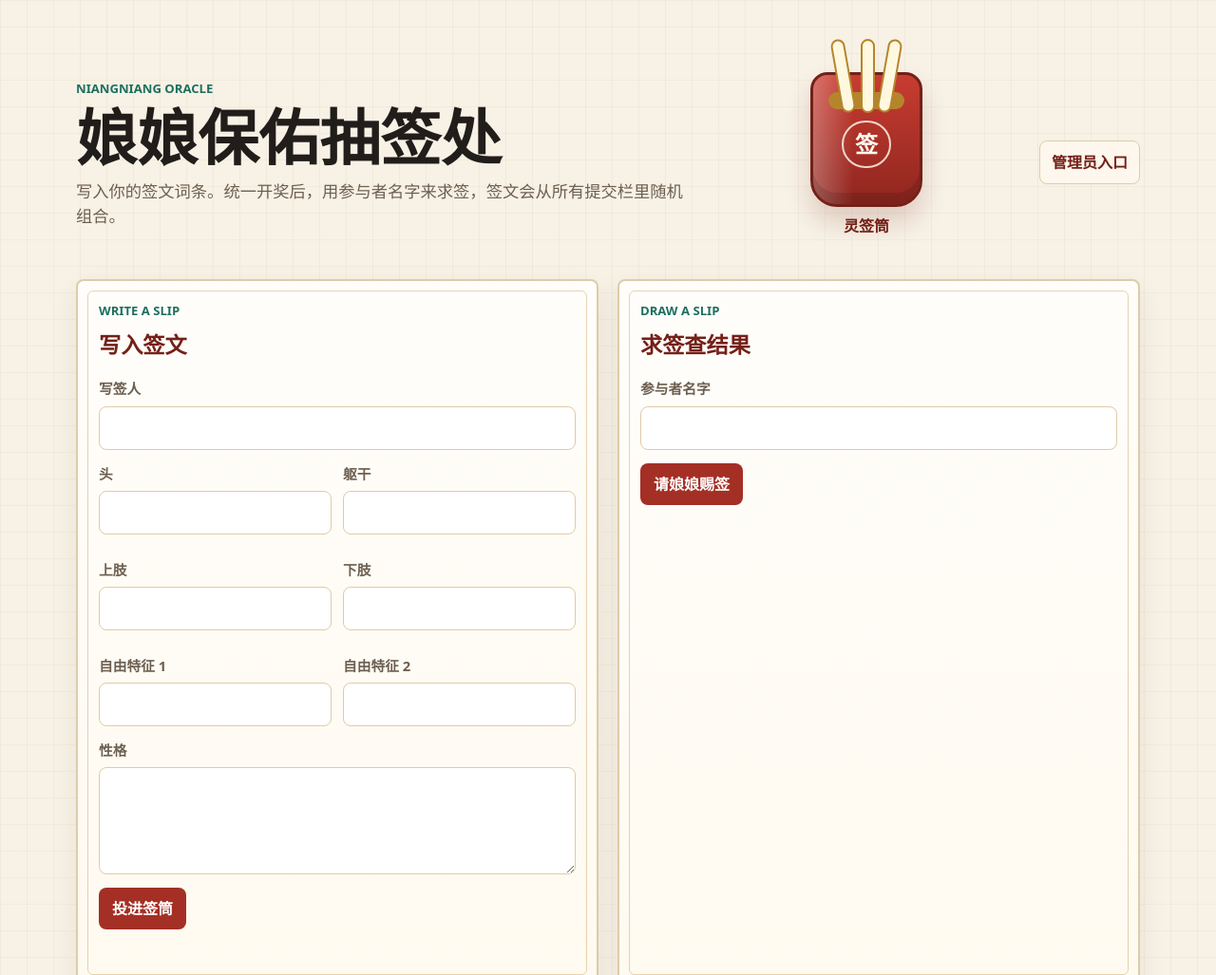
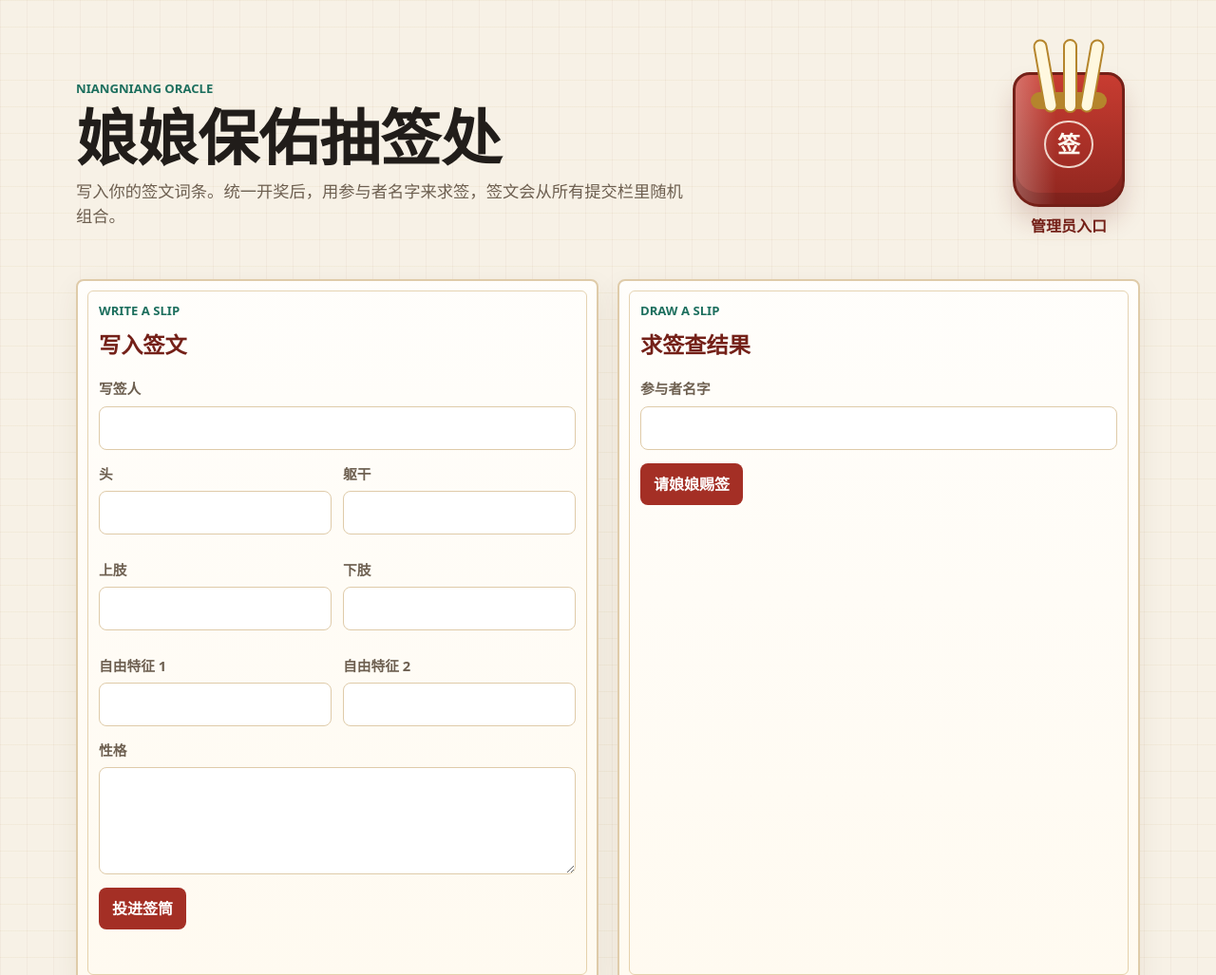
Before and after one commit to Ctrlcctrlvisthebest/sznn, a plain HTML site: page public/index.html in a window 1280 px wide. Shown: the top 1027 px of the page at 95% size. Drawn offline with Linux system fonts and the light colour scheme.

Commit message:
Make oracle tube the admin入口

```diff
--- a/public/index.html
+++ b/public/index.html
@@ -14,15 +14,14 @@
           <h1>娘娘保佑抽签处</h1>
           <p class="lead">写入你的签文词条。统一开奖后，用参与者名字来求签，签文会从所有提交栏里随机组合。</p>
         </div>
-        <div class="oracle-visual" aria-hidden="true">
+        <a class="oracle-visual oracle-admin-link" href="/admin" aria-label="进入管理员后台">
           <div class="tube">
             <span></span>
             <span></span>
             <span></span>
           </div>
-          <p>灵签筒</p>
-        </div>
-        <a class="ghost-link" href="/admin">管理员入口</a>
+          <p>管理员入口</p>
+        </a>
       </section>
 
       <section class="grid two">
--- a/public/styles.css
+++ b/public/styles.css
@@ -92,6 +92,22 @@ h2 {
   min-width: 150px;
   color: var(--accent-dark);
   font-weight: 900;
+}
+
+.oracle-admin-link {
+  border-radius: 18px;
+  text-decoration: none;
+  transition: transform 160ms ease, filter 160ms ease;
+}
+
+.oracle-admin-link:hover {
+  filter: brightness(1.06);
+  transform: translateY(-3px);
+}
+
+.oracle-admin-link:focus-visible {
+  outline: 3px solid var(--gold);
+  outline-offset: 6px;
 }
 
 .tube {
```
